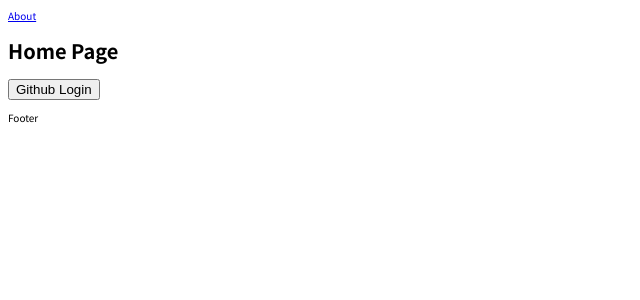
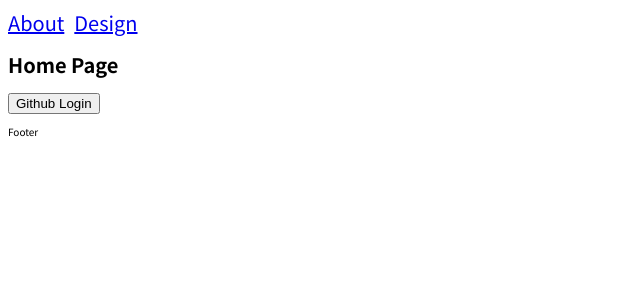
Before and after one commit to Jeong-minji/friday-spaces, a Next.js app: page / in a window 1280 px wide. Shown: the top 300 px of the page, without its empty margins (0-640 px from the left). Built offline with nearby package versions, Linux system fonts and the light colour scheme; no server answers; what emotion-reset would draw is missing.

Commit message:
Add : Sample Link

```diff
--- a/pages/about.tsx
+++ b/pages/about.tsx
@@ -10,6 +10,9 @@ const About: NextPage = () => {
       <nav>
         <Link href="/">
           <a>Home</a>
+        </Link>
+        <Link href="/design">
+          <a>Design</a>
         </Link>
       </nav>
 
--- a/pages/index.tsx
+++ b/pages/index.tsx
@@ -13,7 +13,10 @@ const Home: NextPage = () => {
 
       <nav>
         <Link href="/about">
-          <a>About</a>
+          <a style={{ fontSize: '20px' }}>About</a>
+        </Link>
+        <Link href="/design">
+          <a style={{ fontSize: '20px', marginLeft: '10px' }}>Design</a>
         </Link>
       </nav>
 
```
Also changed, not shown: pages/design.tsx (+13 -0 lines).
